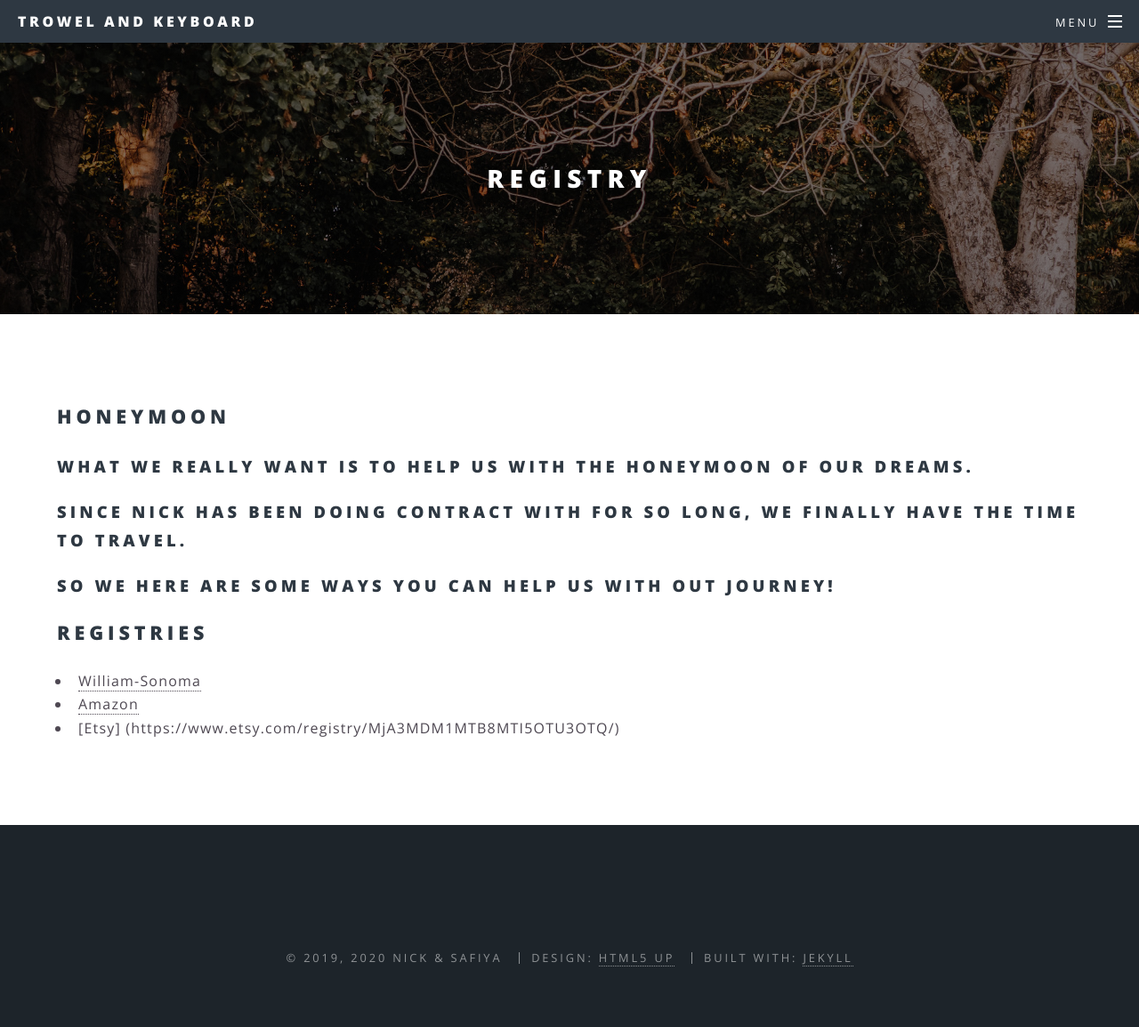
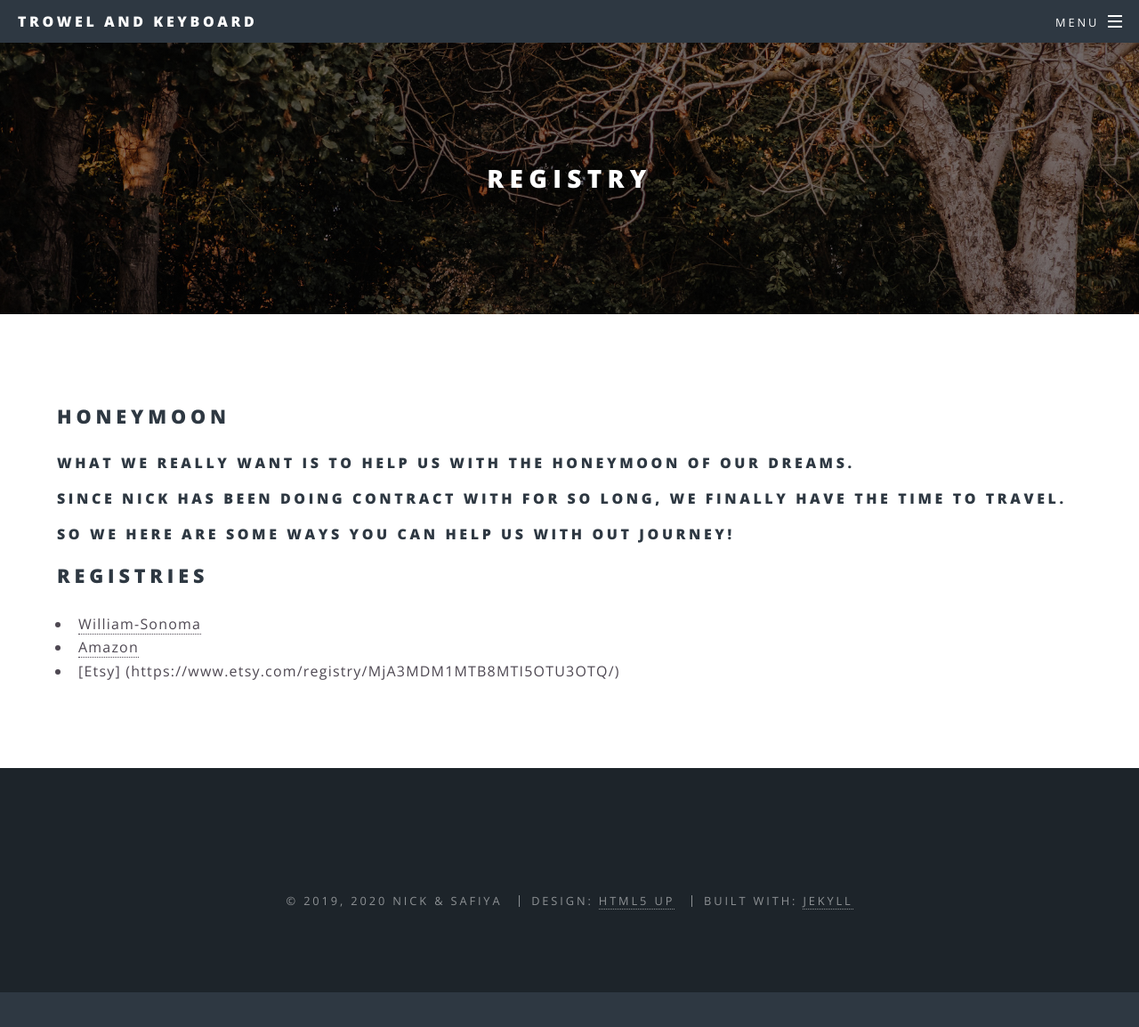
Before and after one commit to trowelandkeyboard/trowelandkeyboard.github.io, a Jekyll site: the page built from registry.md, in a window 1280 px wide and 1179 px high. Shown: the top 1154 px of the window at 89% size. Built offline with Jekyll 4.4.1, drawn with Linux system fonts in a browser that asks for light colours.

```diff
--- a/registry.md
+++ b/registry.md
@@ -4,9 +4,9 @@ title: Registry
 permalink: /registry/
 ---
 ## Honeymoon
-### What we really want is to help us with the honeymoon of our dreams.
-### Since Nick has been doing contract with for so long, we finally have the time to travel.
-### So we here are some ways you can help us with out journey!
+#### What we really want is to help us with the honeymoon of our dreams.
+#### Since Nick has been doing contract with for so long, we finally have the time to travel.
+#### So we here are some ways you can help us with out journey!
 
 ## Registries
 
```
